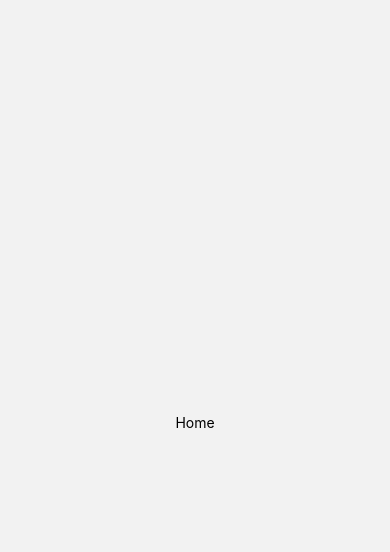
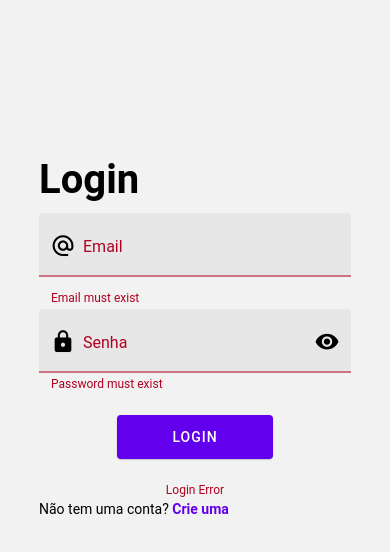
Before and after one commit to Jancera/Authentication-ContextAPI, a React Native app: screen /SignIn in a window 390 px wide. Both pictures are taken after a click on the button "LOGIN". Shown: the top 552 px of the page. Built offline with nearby package versions, Linux system fonts and the light colour scheme; no server answers.

Commit message:
Aula 22.8

```diff
--- a/src/api/index.js
+++ b/src/api/index.js
@@ -1,7 +1,7 @@
 import axios from "axios";
 
 const api = axios.create({
-  baseURL: "http://192.168.0.5:3000",
+  baseURL: "http://192.168.0.7:3000",
 });
 
 export default api;
--- a/src/components/EmailInput.js
+++ b/src/components/EmailInput.js
@@ -1,9 +1,12 @@
-import React from "react";
+import React, { useContext } from "react";
 import { StyleSheet } from "react-native";
-import { TextInput } from "react-native-paper";
+import { HelperText, TextInput } from "react-native-paper";
+import { Context } from "../context/authContext";
 
 const EmailInput = ({ value, setValue }) => {
+  const { state } = useContext(Context);
   return (
+    <>
       <TextInput
         style={styles.textInput}
         label="Email"
@@ -11,7 +14,14 @@
         left={<TextInput.Icon name="at" size={25} color="black" />}
         value={value}
         onChangeText={(text) => setValue(text)}
+        error={state.loginError}
       />
+      {state.loginError ? (
+        <HelperText type="error" visible={state.loginError}>
+          Email must exist
+        </HelperText>
+      ) : null}
+    </>
   );
 };
 
--- a/src/components/NomeInput.js
+++ b/src/components/NomeInput.js
@@ -1,17 +1,29 @@
-import React from "react";
+import React, { useContext } from "react";
 import { StyleSheet } from "react-native";
-import { TextInput } from "react-native-paper";
+import { HelperText, TextInput } from "react-native-paper";
+import { Context } from "../context/authContext";
 
 const NomeInput = ({ value, setValue }) => {
+  const { state } = useContext(Context);
   return (
+    <>
       <TextInput
         style={styles.textInput}
         label="Nome"
         mode="flat"
-      left={<TextInput.Icon name="account" size={25} color="black" />}
+        left={
+          <TextInput.Icon name="account" size={25} color="black" />
+        }
         value={value}
         onChangeText={(text) => setValue(text)}
+        error={state.loginError}
       />
+      {state.loginError ? (
+        <HelperText type="error" visible={state.loginError}>
+          User name must exist
+        </HelperText>
+      ) : null}
+    </>
   );
 };
 
--- a/src/components/PasswordInput.js
+++ b/src/components/PasswordInput.js
@@ -1,6 +1,7 @@
-import React from "react";
+import React, { useContext } from "react";
 import { StyleSheet } from "react-native";
-import { TextInput } from "react-native-paper";
+import { HelperText, TextInput } from "react-native-paper";
+import { Context } from "../context/authContext";
 
 const PasswordInput = ({
   value,
@@ -8,14 +9,16 @@
   showPassword,
   setShowPassword,
 }) => {
+  const { state } = useContext(Context);
   return (
+    <>
       <TextInput
-      style={styles.textInput}
         label="Senha"
         value={value}
         onChangeText={(text) => setValue(text)}
         left={<TextInput.Icon name="lock" size={25} color="black" />}
         secureTextEntry={showPassword}
+        error={state.loginError}
         right={
           showPassword ? (
             <TextInput.Icon
@@ -34,13 +37,13 @@
           )
         }
       />
+      {state.loginError ? (
+        <HelperText type="error" visible={state.loginError}>
+          Password must exist
+        </HelperText>
+      ) : null}
+    </>
   );
 };
 
-const styles = StyleSheet.create({
-  textInput: {
-    marginBottom: 10,
-  },
-});
-
 export default PasswordInput;
--- a/src/context/authContext.js
+++ b/src/context/authContext.js
@@ -3,18 +3,22 @@
 
 import api from "../api";
 
-const initialState = {};
+const initialState = {
+  loginError: false,
+};
 
 const reducer = (state, action) => {
   switch (action.type) {
+    case "loginError":
+      return { ...state, loginError: action.payload };
     default:
       return state;
   }
 };
 
-const teste = (dispatch) => {
-  return (args) => {
-    console.log(args);
+const setLoginError = (dispatch) => {
+  return (boolean) => {
+    dispatch({ type: "loginError", payload: boolean });
   };
 };
 
@@ -27,7 +31,7 @@
         senha: senha,
       });
     } catch (e) {
-      console.log(e);
+      dispatch({ type: "loginError", payload: true });
     }
   };
 };
@@ -42,13 +46,13 @@
 
       await AsyncStorage.setItem("token", data.data.token);
     } catch (e) {
-      console.log(e);
+      dispatch({ type: "loginError", payload: true });
     }
   };
 };
 
 export const { Context, Provider } = createContext(
   reducer,
-  { teste, createUser, loginUser },
+  { setLoginError, createUser, loginUser },
   initialState,
 );
--- a/src/screens/SignIn.js
+++ b/src/screens/SignIn.js
@@ -7,13 +7,18 @@
   TouchableWithoutFeedback,
 } from "react-native";
 import { SafeAreaView } from "react-native-safe-area-context";
-import { Button, Text, TextInput } from "react-native-paper";
+import {
+  Button,
+  HelperText,
+  Text,
+  TextInput,
+} from "react-native-paper";
 import { Context } from "../context/authContext";
 import EmailInput from "../components/EmailInput";
 import PasswordInput from "../components/PasswordInput";
 
 const SignIn = ({ navigation }) => {
-  const { loginUser } = useContext(Context);
+  const { state, loginUser, setLoginError } = useContext(Context);
 
   const [email, setEmail] = useState("");
   const [password, setPassword] = useState("");
@@ -40,14 +45,30 @@
           mode="contained"
           style={styles.loginButton}
           onPress={() => {
+            if (email || password === "") {
+              setLoginError(true);
+              return;
+            }
             loginUser(email, password);
             navigation.navigate("Home");
           }}
         >
           Login
         </Button>
+        {state.loginError ? (
+          <HelperText
+            style={{ alignSelf: "center" }}
+            type="error"
+            visible={state.loginError}
+          >
+            Login Error
+          </HelperText>
+        ) : null}
         <TouchableOpacity
-          onPress={() => navigation.navigate("SignUp")}
+          onPress={() => {
+            setLoginError(false);
+            navigation.navigate("SignUp");
+          }}
         >
           <Text>
             Não tem uma conta?{" "}
--- a/src/screens/SignUp.js
+++ b/src/screens/SignUp.js
@@ -5,7 +5,12 @@
   TouchableOpacity,
   TouchableWithoutFeedback,
 } from "react-native";
-import { Text, TextInput, Button } from "react-native-paper";
+import {
+  Text,
+  TextInput,
+  Button,
+  HelperText,
+} from "react-native-paper";
 import { SafeAreaView } from "react-native-safe-area-context";
 import EmailInput from "../components/EmailInput";
 import NomeInput from "../components/NomeInput";
@@ -14,7 +19,7 @@
 import { Context } from "../context/authContext";
 
 const SignUp = ({ navigation }) => {
-  const { createUser } = useContext(Context);
+  const { state, createUser, setLoginError } = useContext(Context);
 
   const [name, setName] = useState("");
   const [email, setEmail] = useState("");
@@ -43,15 +48,31 @@
           style={styles.createButton}
           mode="contained"
           onPress={() => {
+            if (name || email || password === "") {
+              setLoginError(true);
+              return;
+            }
             createUser(name, email, password);
             navigation.navigate("SignIn");
           }}
         >
           Criar
         </Button>
+        {state.loginError ? (
+          <HelperText
+            style={{ alignSelf: "center" }}
+            type="error"
+            visible={state.loginError}
+          >
+            Create Error
+          </HelperText>
+        ) : null}
 
         <TouchableOpacity
-          onPress={() => navigation.navigate("SignIn")}
+          onPress={() => {
+            setLoginError(false);
+            navigation.navigate("SignIn");
+          }}
         >
           <Text>
             Já tem uma conta?{" "}
```
Lines whose indentation alone changed are shown as unchanged.
